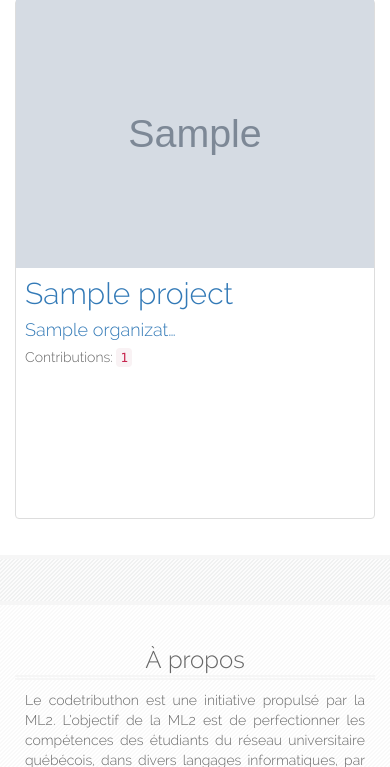
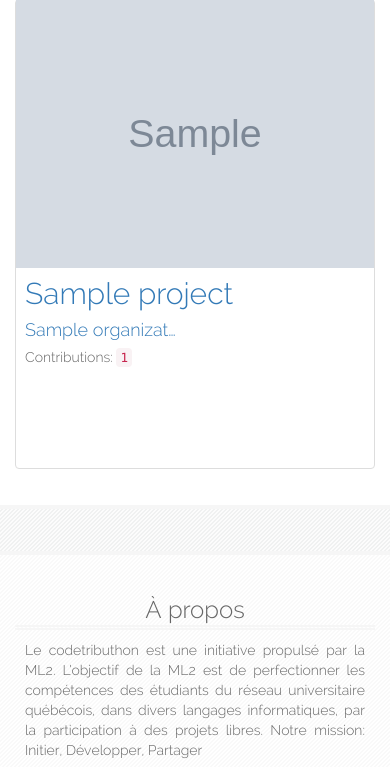
Before and after one commit to jpparent/codetributhon, a Django app: page /projects/list/ in a window 390 px wide. Shown: the part 340-1107 px from the top of the page. Run offline with Django 3.2, Linux system fonts and the light colour scheme; tables that the repository leaves empty hold one stand-in row (values such as "Sample post"); grey boxes marked "Sample" are stand-in pictures; style sheets or scripts are compiled from the project's sources; some libraries are stand-ins or nearby versions; some web fonts are replaced.

Commit message:
Decrease project box size 61 (#99)
* amelioration du design de la version mobile de la page des events

* Decrease the min heigth of project size box

In the list of project the box was to big since we delete the
project description.

fix #61

```diff
--- a/codetributhon/static/css/project.css
+++ b/codetributhon/static/css/project.css
@@ -8,7 +8,7 @@ h1, h2, h4, h5 {
   .thumbnail h5 {
     margin-bottom: 0 !important; }
   .thumbnail .body {
-    min-height: 250px; }
+    min-height: 200px; }
   .thumbnail table {
     width: 100%; }
 
--- a/codetributhon/static/css/project.scss
+++ b/codetributhon/static/css/project.scss
@@ -7,7 +7,7 @@ h1, h2, h4, h5{ margin-bottom: 10px !important;}
 
     h5{margin-bottom: 0 !important;}
     .body{
-        min-height: 250px;
+        min-height: 200px;
     }
 
     table{
```
Also changed, not shown: codetributhon/static/css/libs/social-icons.css.
